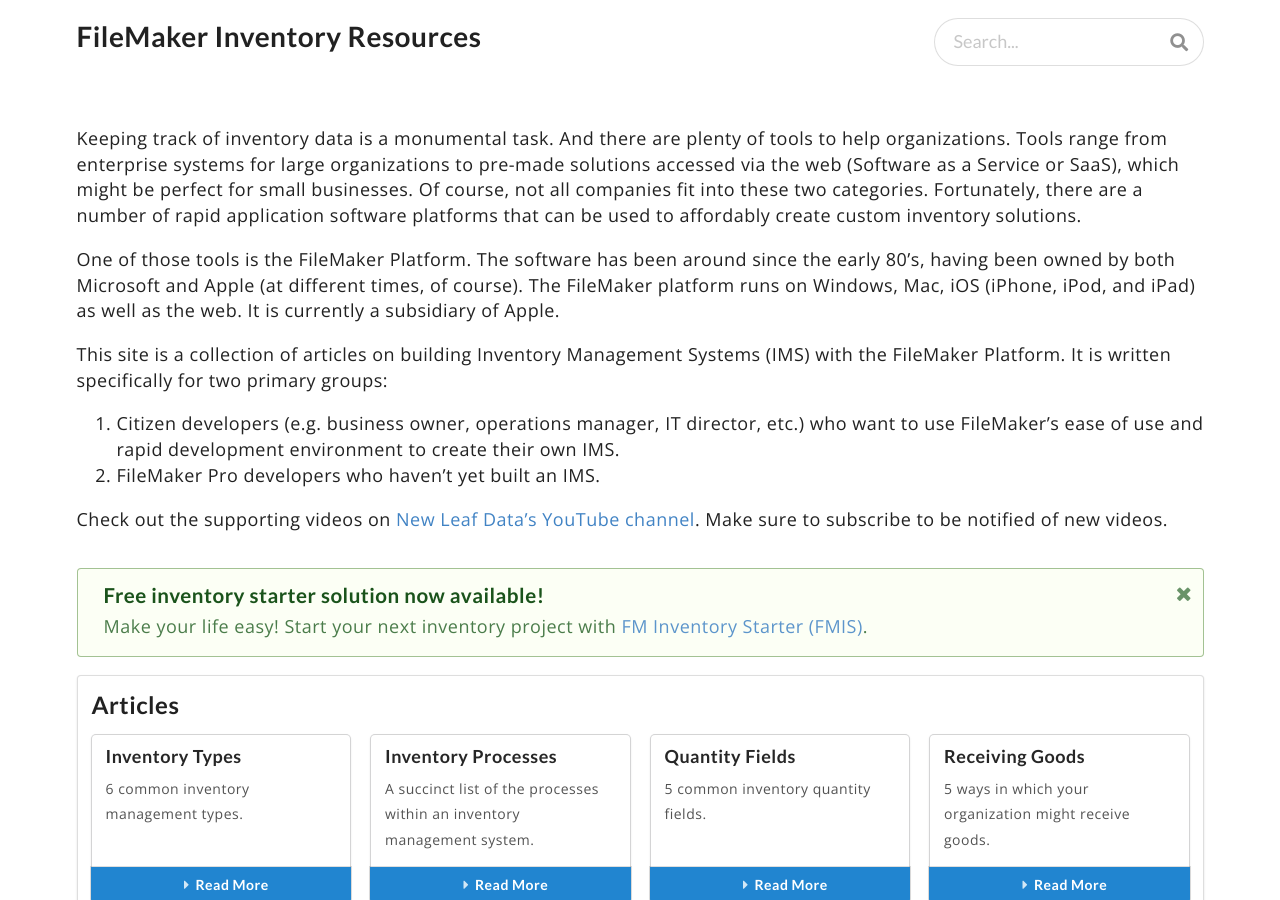
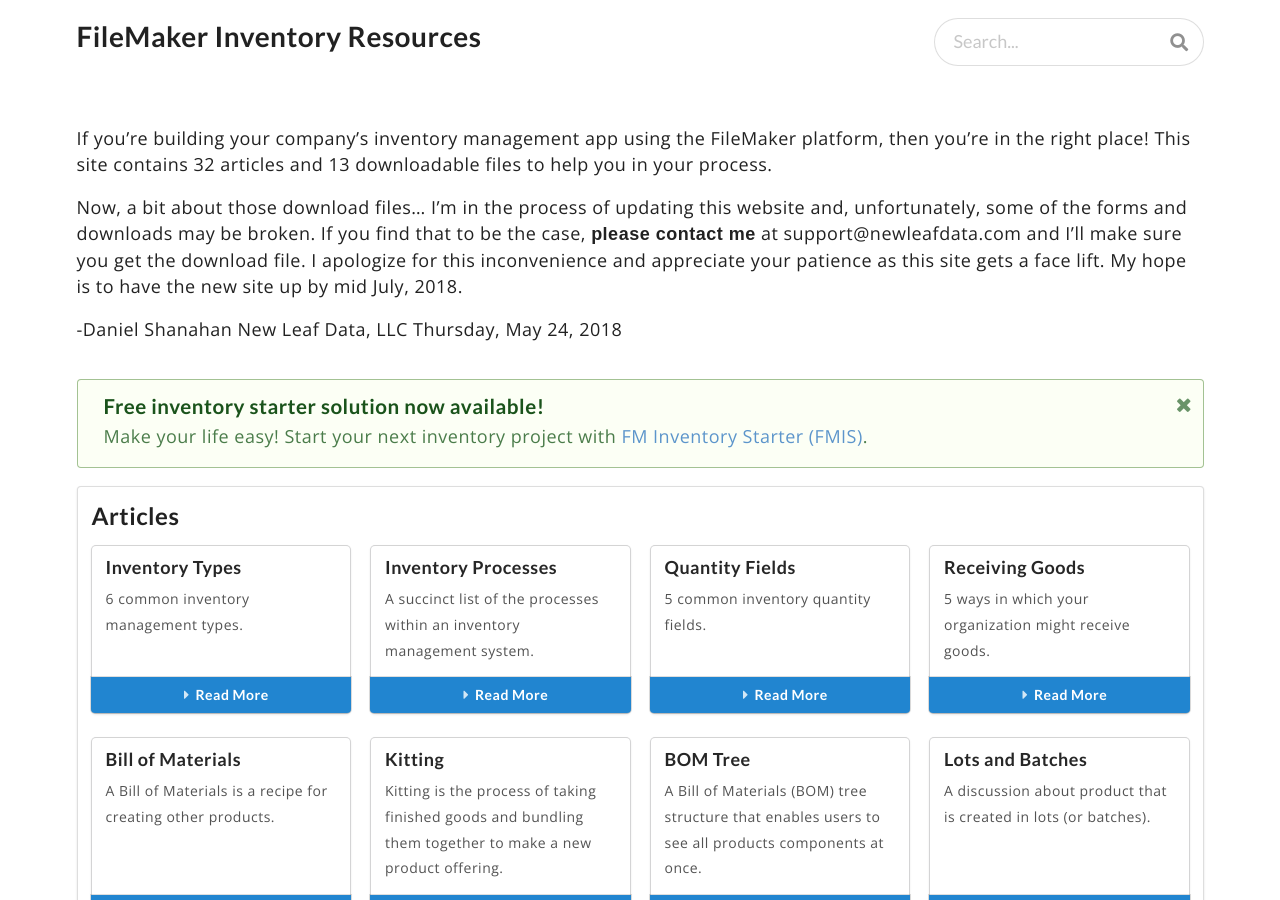
Before and after one commit to danielshanahan/FileMakerInventoryResources, a Jekyll site: the page built from index.md, in a window 1280 px wide and 900 px high. Built offline with Jekyll 4.4.1, drawn with Linux system fonts in a browser that asks for light colours; nearby versions of some CDN libraries.

Commit message:
Update index.md
Changed the header text to inform users of the changes and inability to download some files.  The original text is in a file in this directory called index_ORIG.md

```diff
--- a/index.md
+++ b/index.md
@@ -1,14 +1,10 @@
 ---
 layout: home
 ---
-Keeping track of inventory data is a monumental task.  And there are plenty of tools to help organizations.  Tools range from enterprise systems for large organizations to pre-made solutions accessed via the web (Software as a Service or SaaS), which might be perfect for small businesses.  Of course, not all companies fit into these two categories.  Fortunately, there are a number of rapid application software platforms that can be used to affordably create custom inventory solutions.
+If you're building your company's inventory management app using the FileMaker platform, then you're in the right place!  This site contains 32 articles and 13 downloadable files to help you in your process.
 
-One of those tools is the FileMaker Platform.  The software has been around since the early 80's, having been owned by both Microsoft and Apple (at different times, of course).  The FileMaker platform runs on Windows, Mac, iOS (iPhone, iPod, and iPad) as well as the web.  It is currently a subsidiary of Apple.
+Now, a bit about those download files... I'm in the process of updating this website and, unfortunately, some of the forms and downloads may be broken.  If you find that to be the case, **please contact me** at support@newleafdata.com and I'll make sure you get the download file.  I apologize for this inconvenience and appreciate your patience as this site gets a face lift.  My hope is to have the new site up by mid July, 2018.
 
-
-This site is a collection of articles on building Inventory Management Systems (IMS) with the FileMaker Platform.  It is written specifically for two primary groups:
-
-1. Citizen developers (e.g. business owner, operations manager, IT director, etc.) who want to use FileMaker's ease of use and rapid development environment to create their own IMS.
-2. FileMaker Pro developers who haven't yet built an IMS.
-
-Check out the supporting videos on [New Leaf Data's YouTube channel](https://www.youtube.com/user/NewLeafData).  Make sure to subscribe to be notified of new videos.
+-Daniel Shanahan
+New Leaf Data, LLC
+Thursday, May 24, 2018
```
